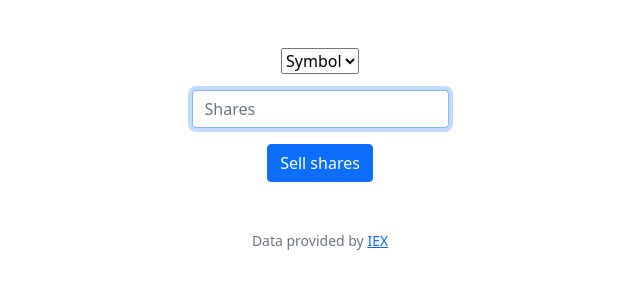
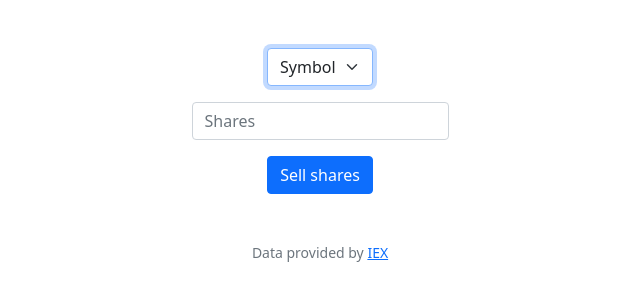
Before and after one commit to o11899nine/auction, a Flask app: page /sell in a window 1280 px wide. Shown: the part 76-377 px from the top of the page, without its empty margins (320-960 px from the left). Run offline with Flask 2, Linux system fonts and the light colour scheme; a user stored in the database is signed in; data comes from the database, SQL or seed files in the repository; some libraries are stand-ins or nearby versions.

Commit message:
automated commit by check50 [check50=True]

```diff
--- a/templates/sell.html
+++ b/templates/sell.html
@@ -7,7 +7,7 @@
 {% block main %}
     <form action="/sell" method="post">
         <div class="mb-3">
-            <select class="form-select-mb-3" aria-label="Default select example" name="symbol">
+            <select autofocus class="form-select mx-auto w-auto" aria-label="Default select example" name="symbol" required>
                 <option selected disabled>Symbol</option>
                 {% for stock in portfolio %}
                 <option value="{{ stock.symbol }}">{{ stock.symbol }}</option>
@@ -15,7 +15,7 @@
               </select>
         </div>
         <div class="mb-3">
-            <input autocomplete="off" autofocus class="form-control mx-auto w-auto" id="shares" name="shares" placeholder="Shares" type="text" required>
+            <input autocomplete="off" class="form-control mx-auto w-auto" id="shares" name="shares" placeholder="Shares" type="text" required>
         </div>
         <button class="btn btn-primary" type="submit">Sell shares</button>
     </form>
```
Also changed, not shown: 1 other file.
